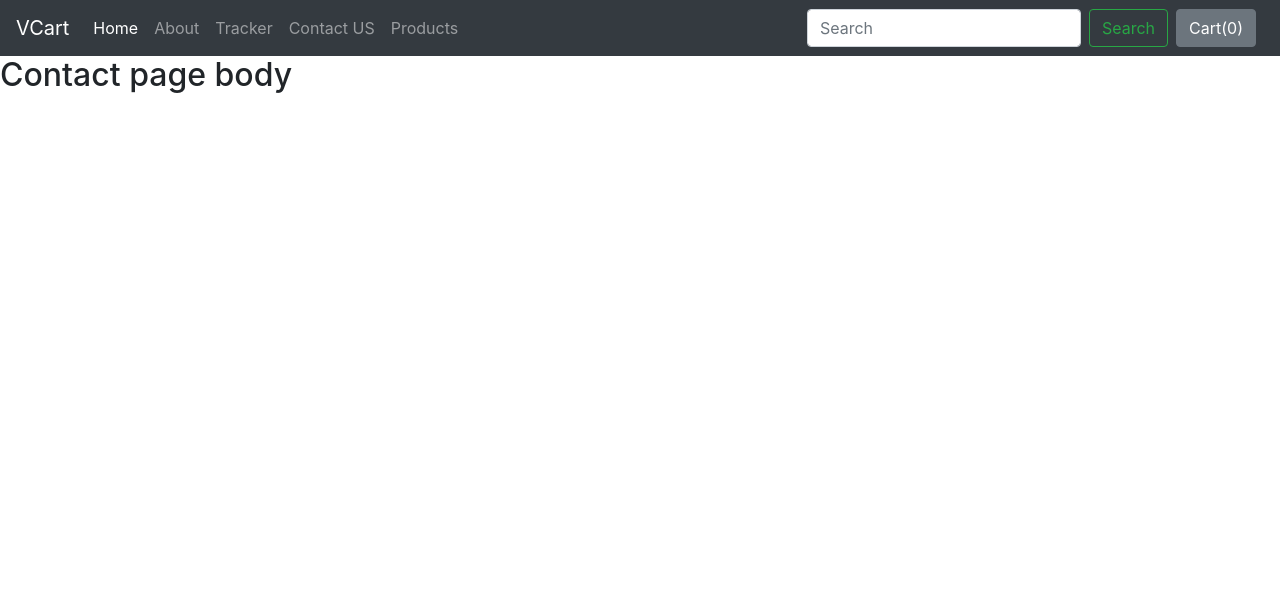
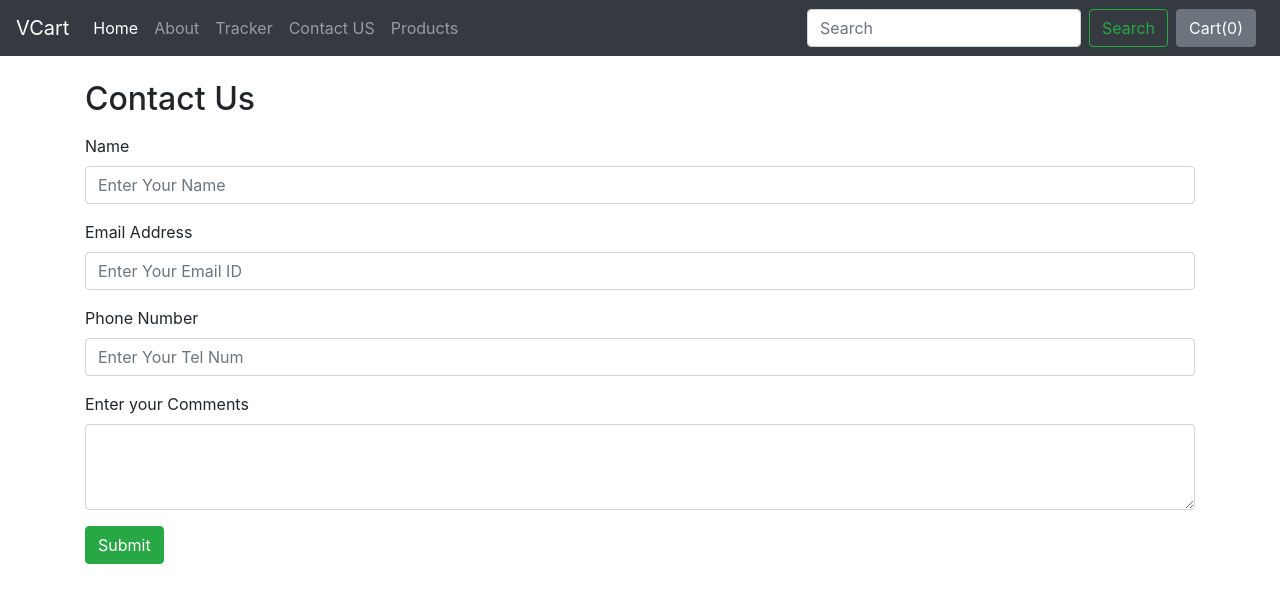
Before and after one commit to anandvmclt/Shoppingcart, a Django app: page /shop/contact in a window 1280 px wide. Shown: the top 603 px of the page. Run offline with Django 3.2, Linux system fonts and the light colour scheme; some libraries are stand-ins or nearby versions.

Commit message:
10.0- Video#42 finished - Contact form done

```diff
--- a/mac/shop/admin.py
+++ b/mac/shop/admin.py
@@ -1,6 +1,7 @@
 from django.contrib import admin
 
 # Register your models here.
-from .models import Product
+from .models import Product, Contact
 
 admin.site.register(Product)
+admin.site.register(Contact)
--- a/mac/shop/templates/shop/contact.html
+++ b/mac/shop/templates/shop/contact.html
@@ -3,5 +3,30 @@
 {% block title %} vCart- Contact US page{% endblock %}
 
 {% block body %}
-<h2> Contact page body</h2>
-{% endblock %}
+<div class="container my-4">
+    <h2> Contact Us</h2>
+
+    <form action="/shop/contact" method="post">
+        {% csrf_token %}
+  <div class="form-group my-3">
+    <label for="name">Name</label>
+    <input type="text" class="form-control"  name="name" id="name" placeholder="Enter Your Name">
+  </div>
+   <div class="form-group">
+    <label for="email">Email Address</label>
+    <input type="email" class="form-control" name="email" id="email" placeholder="Enter Your Email ID">
+  </div>
+    <div class="form-group">
+    <label for="phone">Phone Number</label>
+    <input type="tel" class="form-control" name="phone" id="phone" placeholder="Enter Your Tel Num">
+  </div>
+
+  <div class="form-group">
+    <label for="message">Enter your Comments</label>
+    <textarea class="form-control" name="message" id="message" rows="3"></textarea>
+  </div>
+        <button type="submit" class="btn btn-success">Submit</button>
+</form>
+
+</div>
+<b{% endblock %}
--- a/mac/shop/views.py
+++ b/mac/shop/views.py
@@ -1,7 +1,8 @@
 from django.shortcuts import render
-from .models import Product
+from .models import Product, Contact
 from math import ceil
 from django.http import HttpResponse
+from datetime import datetime
 
 
 # Create your views here.
@@ -32,6 +33,14 @@ def about(request):
 
 
 def contact(request):
+    if request.method == "POST":
+        print(request)
+        name = request.POST.get('name')
+        email = request.POST.get('email')
+        phone = request.POST.get('phone')
+        message = request.POST.get('message')
+        contact = Contact(name=name, email=email, phone=phone, message=message,date=datetime.now())
+        contact.save()
     return render(request, 'shop/contact.html')
 
 
```
Also changed, not shown: mac/shop/models.py (+11 -0 lines), mac/db.sqlite3, mac/shop/migrations/0003_contact.py (added).
